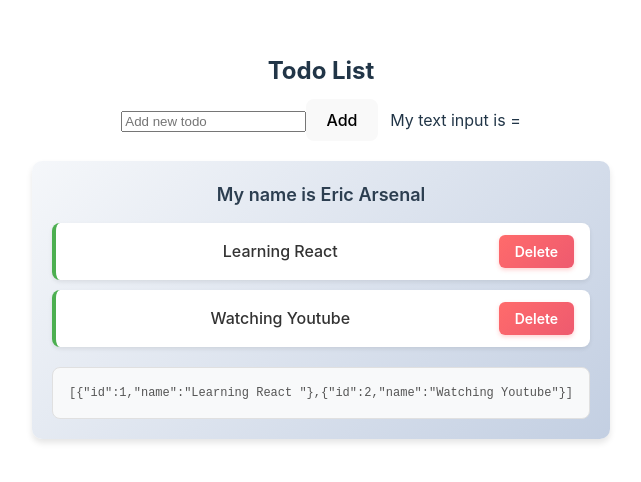
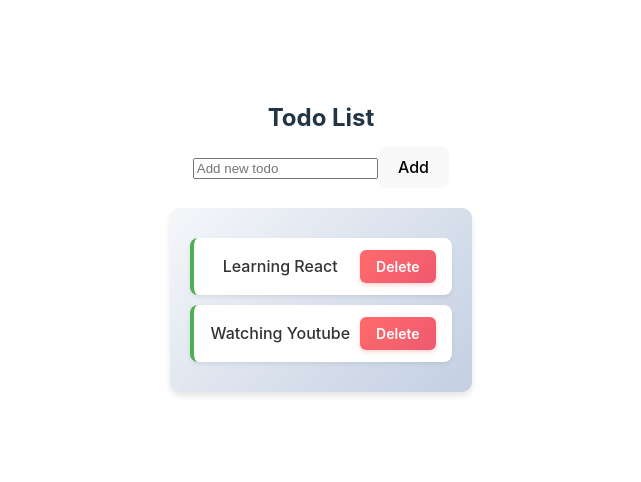
Before and after one commit to dangdinhvu221/react_vite, a React (Vite) app: page / in a window 1280 px wide. Shown: the part 154-636 px from the top of the page, without its empty margins (319-960 px from the left). Built offline with nearby package versions, Linux system fonts and the light colour scheme.

Commit message:
Each child in a list should have a unique key prop

```diff
--- a/src/components/ToDoNew.jsx
+++ b/src/components/ToDoNew.jsx
@@ -18,7 +18,7 @@ const TodoNew = (props) => {
         placeholder="Add new todo"
       />
       <button onClick={handleAdd}>Add</button>
-      <span style={{ marginLeft: 8 }}> My text input is = {text}</span>
+      {/* <span style={{ marginLeft: 8 }}> My text input is = {text}</span> */}
     </div>
   )
 }
--- a/src/components/TodoData.jsx
+++ b/src/components/TodoData.jsx
@@ -6,7 +6,7 @@ const TodoData = (props) => {
     console.log(todoLists);
   return (
     <div className="todo-data">
-        <div className="fullname-display">My name is {fullname}</div>
+        {/* <div className="fullname-display">My name is {fullname}</div> */}
         {/* // Hiển thị fullname truyền từ cha xuống */}
         {/* // sử dụng map để lặp qua mảng todoLists và hiển thị từng todo */}
         {todoLists.length > 0 ? (
@@ -21,7 +21,7 @@ const TodoData = (props) => {
         ) : (
             <div className="todo-empty">Không có công việc nào. Hãy thêm công việc mới!</div>
         )}
-        <div className="todo-json">{JSON.stringify(todoLists)}</div>
+        {/* <div className="todo-json">{JSON.stringify(todoLists)}</div> */}
     </div>
   )
 }
```
